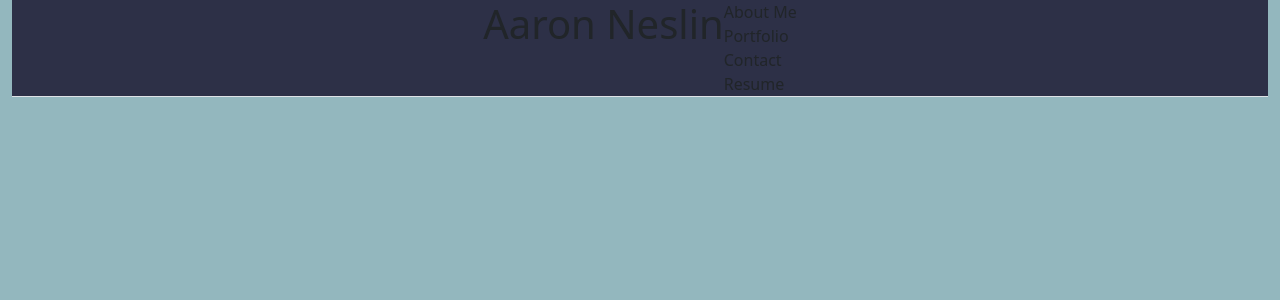
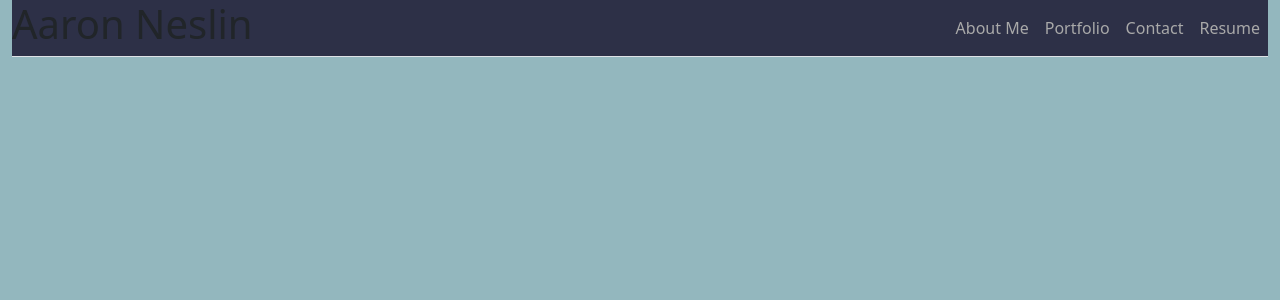
Before and after one commit to aneslin/aneslin-react-portfolio, a React (Create React App) app: page / in a window 1280 px wide. Shown: the top 300 px of the page. Built offline with nearby package versions, Linux system fonts and the light colour scheme.

Commit message:
styled nav bar

```diff
--- a/src/components/Header/Header.js
+++ b/src/components/Header/Header.js
@@ -8,7 +8,7 @@ function Header() {
 
     return(
         <div className='container-fluid min-vw-100'>
-        <header className='d-flex flex-wrap justify-content-center   border-bottom header'>
+        <header className='d-flex flex-wrap justify-content-between    border-bottom header'>
             <h1>
             Aaron Neslin
             </h1>
--- a/src/components/Nav/Nav.js
+++ b/src/components/Nav/Nav.js
@@ -5,12 +5,12 @@ function Nav(){
 
 
     return(
-        <nav>
-            <ul className='navbar-nav'>
-            <li className='navbar-item'>About Me</li>
-            <li className='navbar-item'>Portfolio</li>
-            <li className='navbar-item'>Contact</li>
-            <li className='navbar-item'>Resume</li>
+        <nav className='navbar navbar-expand-lg '>
+            <ul className='navbar-nav me-auto flex-row '>
+            <li className='navbar-item mx-2'>About Me</li>
+            <li className='navbar-item mx-2'>Portfolio</li>
+            <li className='navbar-item mx-2'>Contact</li>
+            <li className='navbar-item mx-2'>Resume</li>
             </ul>
 
         </nav>
--- a/src/index.css
+++ b/src/index.css
@@ -21,3 +21,7 @@ code {
   background-color: #93B7BE;
   padding: none;
 }
+
+.navbar {
+  color:darkgray
+}
```
Also changed, not shown: src/components/About/About.js (added, +15 -0 lines).
